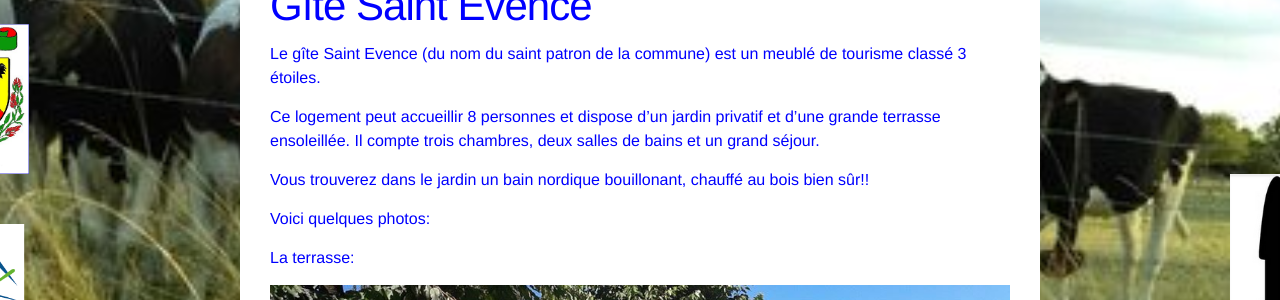
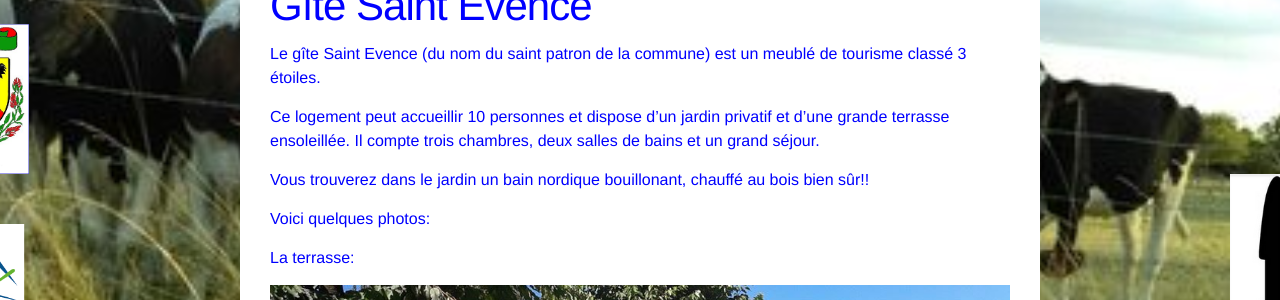
Before and after one commit to cltpr/cltpr.github.io, a Jekyll site: the page built from petitGite_fr.md, in a window 1280 px wide and 900 px high. Shown: the part 206-506 px from the top of the window. Built offline with Jekyll 4.4.1, drawn with Linux system fonts in a browser that asks for light colours; part of the change alters nothing that is shown; some of the changed text lies outside the part shown.

Commit message:
20200222

```diff
--- a/petitGite_fr.md
+++ b/petitGite_fr.md
@@ -8,7 +8,7 @@ lang: fr
 ---
 Le gîte Saint Evence (du nom du saint patron de la commune) est un meublé de tourisme classé 3 étoiles.
 
-Ce logement peut accueillir 8 personnes et dispose d'un jardin privatif et  d'une grande terrasse ensoleillée. Il compte trois chambres, deux salles de bains et un grand séjour.
+Ce logement peut accueillir 10 personnes et dispose d'un jardin privatif et  d'une grande terrasse ensoleillée. Il compte trois chambres, deux salles de bains et un grand séjour.
 
 Vous trouverez dans le jardin un bain nordique bouillonant, chauffé au bois bien sûr!!
 
@@ -29,13 +29,17 @@ La cuisine:
 ![](/images/petitGite/20160915_cuisine2.jpg )
 ![](/images/petitGite/20160915_cuisine3.jpg )
 
-La chambre parentale:
+La première chambre::
 
-![](/images/petitGite/20160816_lit2places.jpg )
+![](/images/petitGite/premiereChambre.jpg )
+
+![](/images/petitGite/premiereChambre2.jpg )
 
 La petite chambre:
 
-![](/images/petitGite/20160816_litsJumeaux.jpg )
+![](/images/petitGite/petiteChambre.jpg )
+
+![](/images/petitGite/petiteChambre2.jpg )
 
 La grande chambre:
 
```
Also changed, not shown: 2 other files.
